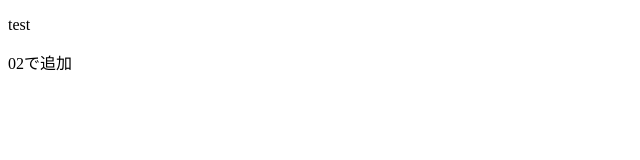
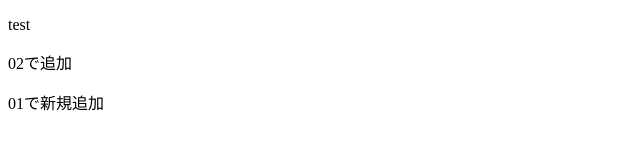
Before and after one commit to tomohiko-hasegawa/test, a plain HTML site: page index.html in a window 1280 px wide. Shown: the whole page, without its empty margins (0-640 px from the left). Drawn offline with Linux system fonts and the light colour scheme.

Commit message:
index編集

```diff
--- a/index.html
+++ b/index.html
@@ -7,5 +7,6 @@
   <body>
     <p>test</p>
     <p>02で追加</p>
+    <p>01で新規追加</p>
   </body>
 </html>
```
